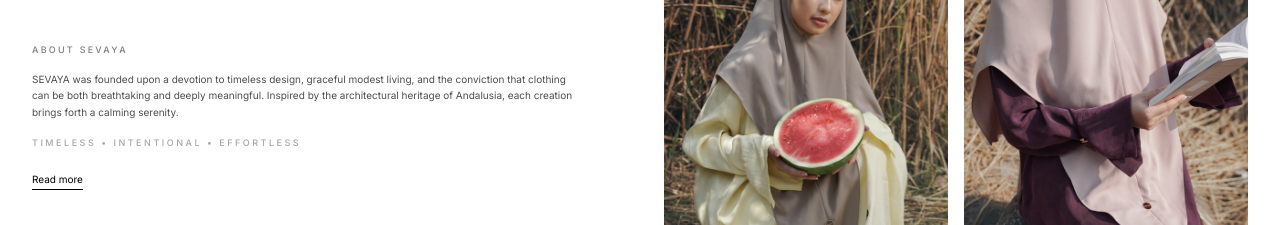
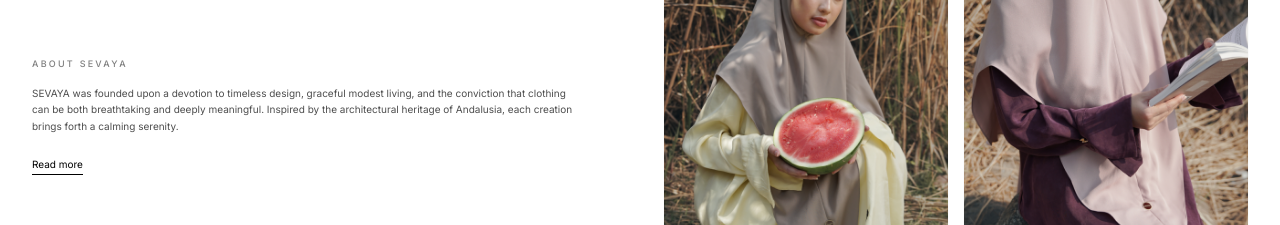
Before and after one commit to dwi-gans/sevaya-studio, a Next.js app: page / in a window 1280 px wide. Shown: the part 3180-3405 px from the top of the page. Built offline with nearby package versions, Linux system fonts and the light colour scheme; no server answers; a web font is replaced by a local one.

Commit message:
fix(home): remove slogan from About SEVAYA section

```diff
--- a/src/components/home/NarrativeSection.tsx
+++ b/src/components/home/NarrativeSection.tsx
@@ -156,9 +156,6 @@ export function NarrativeSection() {
             <p className="text-[10px] leading-relaxed text-black/70">
               {t('home.narrative.about_p')}
             </p>
-            <p className="text-[9px] font-medium tracking-[0.28em] text-black/35 uppercase mt-4">
-              TIMELESS • INTENTIONAL • EFFORTLESS
-            </p>
 
             <div className="pt-1">
               <Link
```
